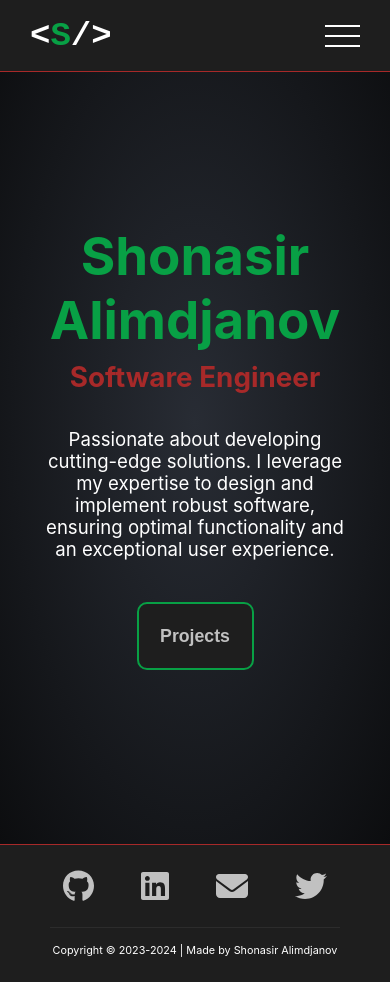
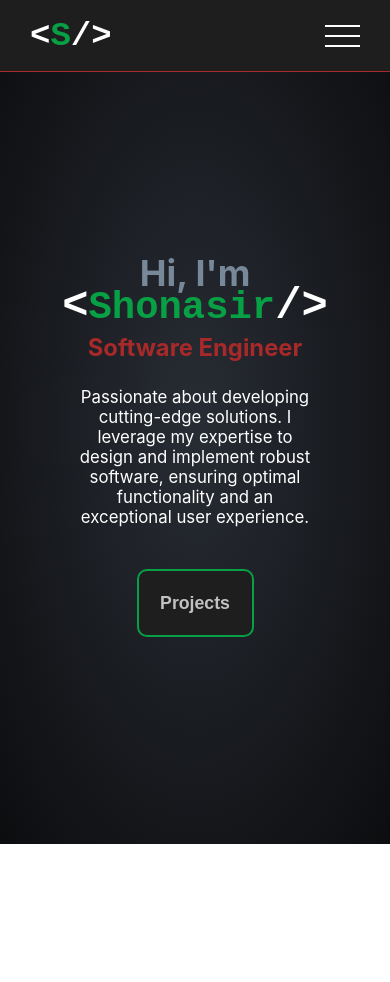
Before and after one commit to SAlimdjanov/salimdjanov.github.io, a React (Create React App) app: page / in a window 390 px wide. After the commit the page ends 844 px from the top, so only its background shows below. Built offline with nearby package versions, Linux system fonts and the light colour scheme.

Commit message:
Home component style changes, layout fixes

```diff
--- a/src/App.css
+++ b/src/App.css
@@ -15,6 +15,11 @@
     padding: 0;
     box-sizing: border-box;
     text-decoration: none;
+}
+
+html,
+body {
+    overflow-x: hidden;
 }
 
 main {
--- a/src/components/About.js
+++ b/src/components/About.js
@@ -1,5 +1,4 @@
 import "./About.css";
-import navLinks from "../content/ComponentNames";
 import socials from "../content/Socials";
 import { generateMeContent, skills } from "../content/AboutContent";
 
@@ -56,7 +55,7 @@ function generateRows(skillObj, rowStyles, skillCellstyles, skillStyles) {
 }
 
 function About() {
-    const aboutContent = generateMeContent(navLinks, socials);
+    const aboutContent = generateMeContent(socials);
 
     return (
         <>
--- a/src/components/Home.css
+++ b/src/components/Home.css
@@ -1,6 +1,6 @@
 #name {
-    color: var(--pigment-green);
-    font-size: calc(55px + 2vmin);
+    color: var(--accent-color-3);
+    font-size: calc(43px + 2vmin);
     text-align: center;
 }
 
@@ -10,9 +10,26 @@
 }
 
 #brief {
-    padding-top: 5vh;
-    font-size: calc(9px + 2vmin);
+    width: 80%;
+    padding-top: 3vh;
+    font-size: calc(9px + 1.5vmin);
     text-align: center;
+}
+
+#first-name {
+    font-size: calc(50px + 2vmin);
+    color: var(--pigment-green);
+}
+
+#first-name,
+.angled-brackets {
+    font-family: "Courier New", Courier, monospace;
+}
+
+.angled-brackets {
+    font-size: calc(52px + 2vmin);
+    font-weight: bold;
+    color: var(--light-content-text);
 }
 
 @media screen and (max-width: 900px) {
@@ -21,9 +38,15 @@
     }
 }
 
+@media screen and (max-width: 760px) {
+    #name {
+        line-height: 90%;
+    }
+}
+
 @media screen and (max-width: 500px) {
     #name {
-        font-size: calc(45px + 2vmin);
+        font-size: calc(42px + 2vmin);
     }
 
     #title {
@@ -34,11 +57,19 @@
         padding-top: 4vh;
         font-size: calc(10px + 2.2vmin);
     }
+
+    #first-name {
+        font-size: calc(45px + 1vmin);
+    }
+
+    .angled-brackets {
+        font-size: calc(42px + 2vmin);
+    }
 }
 
-@media screen and (max-width: 300px) {
+@media screen and (max-width: 400px) {
     #name {
-        font-size: calc(38px + 2vmin);
+        font-size: calc(28px + 2vmin);
     }
 
     #title {
@@ -46,7 +77,15 @@
     }
 
     #brief {
-        padding-top: 4vh;
+        padding-top: 3vh;
         font-size: calc(9px + 2vmin);
     }
+
+    #first-name {
+        font-size: calc(35px + 1vmin);
+    }
+
+    .angled-brackets {
+        font-size: calc(36px + 2vmin);
+    }
 }
--- a/src/components/Home.js
+++ b/src/components/Home.js
@@ -7,7 +7,11 @@ import itemToPath from "../helpers/ConvertToPath";
 function Home() {
     return (
         <>
-            <h1 id="name">{intro.myName}</h1>
+            <h1 id="name">
+                Hi, I'm <span className="angled-brackets">&lt;</span>
+                <span id="first-name">Shonasir</span>
+                <span className="angled-brackets">/&gt;</span>
+            </h1>
             <h2 id="title">{intro.title}</h2>
             <p id="brief">{intro.brief}</p>
             <Link to={itemToPath(componentNames, "Projects")}>
--- a/src/content/AboutContent.js
+++ b/src/content/AboutContent.js
@@ -15,7 +15,7 @@ import itemToPath from "../helpers/ConvertToPath";
  * @param {String} socials Object containing social links
  * @returns {Object} Object containing text and relevant social links
  */
-const generateMeContent = (links, socials) => {
+const generateMeContent = (socials) => {
     const projectWork = (
         <Link to={itemToPath(componentNames, "Projects")}>project work</Link>
     );
--- a/src/content/ComponentNames.js
+++ b/src/content/ComponentNames.js
@@ -1,9 +1,9 @@
 /**
- * NavLinks.js
+ * ComponentNames.js
  *
  * Contains component names for use elsewhere in the project
  */
 
-const componentNames = ["About", "Projects", "Experience"];
+const componentNames = ["Projects", "About", "Experience"];
 
 export default componentNames;
--- a/src/content/ExperienceContent.js
+++ b/src/content/ExperienceContent.js
@@ -41,9 +41,9 @@ const employment = {
             `Developed C++ modules tailored for Arduino-based ESP32 microcontrollers, focusing on
              robot movement functionalities and seamless integration with Human-Machine Interfaces
              (HMIs)`,
-            `Executed debugging activities and crafted units for diverse features, conducting
+            `Executed debugging activities and crafted unit tests for diverse features, conducting
              comprehensive hardware tests with multiple HMIs`,
-            `Contributed to code reviews led by Engineering Management and collaborated with external
+            `Contributed to design reviews led by Engineering Management and collaborated with external
              firms to validate compliance with project specifications and industry standards`,
         ],
     },
--- a/src/content/HomeContent.js
+++ b/src/content/HomeContent.js
@@ -5,7 +5,6 @@
  */
 
 const intro = {
-    myName: "Shonasir Alimdjanov",
     title: "Software Engineer",
     brief: `Passionate about developing cutting-edge solutions. I leverage my expertise to design
     and implement robust software, ensuring optimal functionality and an exceptional user
```
Also changed, not shown: public/screenshots/Home.png (renamed from screenshots/Home.png), 1 other file (tests, documents, lock files or other folders).
